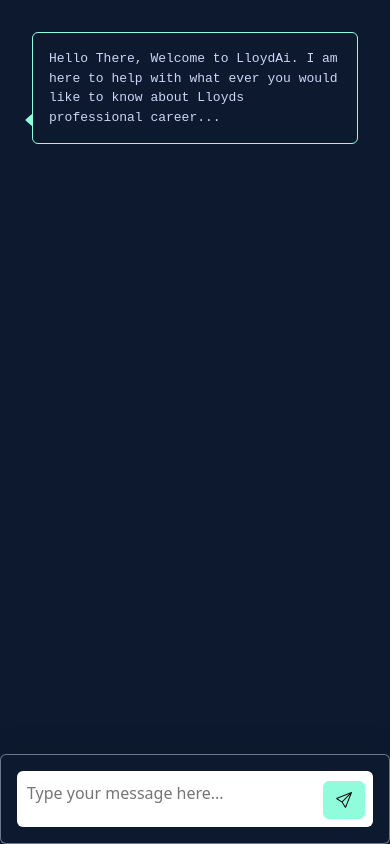
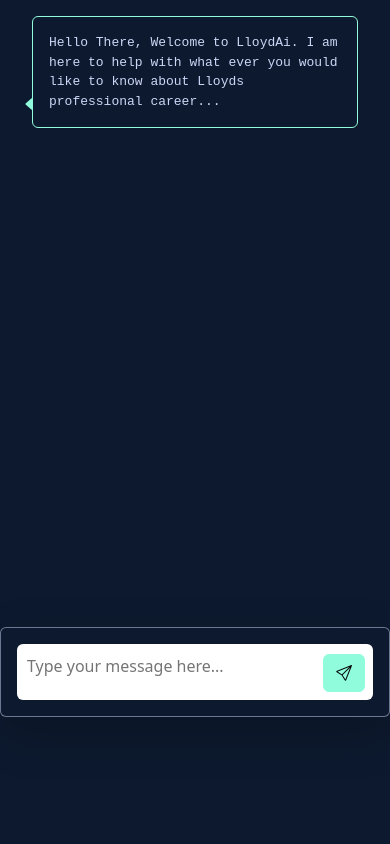
Before and after one commit to LloydTea/Lloyd-AI-Frontend, a React (Vite) app: page / in a window 390 px wide. Built offline with nearby package versions, Linux system fonts and the light colour scheme; a web font is replaced by a local one.

Commit message:
Layout Update

```diff
--- a/src/Message.tsx
+++ b/src/Message.tsx
@@ -91,8 +91,8 @@
         <>
             <Container>
                 <Row className="justify-content-center">
-                    <Col lg="10" className="p-0 vh-100 position-relative overflow-hidden">
-                        <div id="chatmessages" className="h-100 p-2   border-opacity-50 rounded-bottom-0 m-3 rounded  overflow-scroll overflow-x-hidden"  ref={parentRef}>
+                    <Col lg="10" className="p-0 vh-custom position-relative overflow-hidden">
+                        <div id="chatmessages" className="h-100 p-2 mx-3  overflow-scroll overflow-x-hidden"  ref={parentRef}>
                             <Row className="justify-content-start">
                                 <Col md="9" className="position-relative">
                                     <i className="bi bi-caret-left-fill text-primary AI_chatLeftIndication_Icon"></i>
--- a/src/index.css
+++ b/src/index.css
@@ -51,6 +51,15 @@
   background: rgb(13 25 46);
 }
 
+.vh-custom {
+  height: 100vh !important;
+}
+@media screen and (max-width: 768px) {
+  .vh-custom {
+    height: 85vh !important;
+  }
+}
+
 /* Handle */
 ::-webkit-scrollbar-thumb {
   background: #90fcdc;
```
